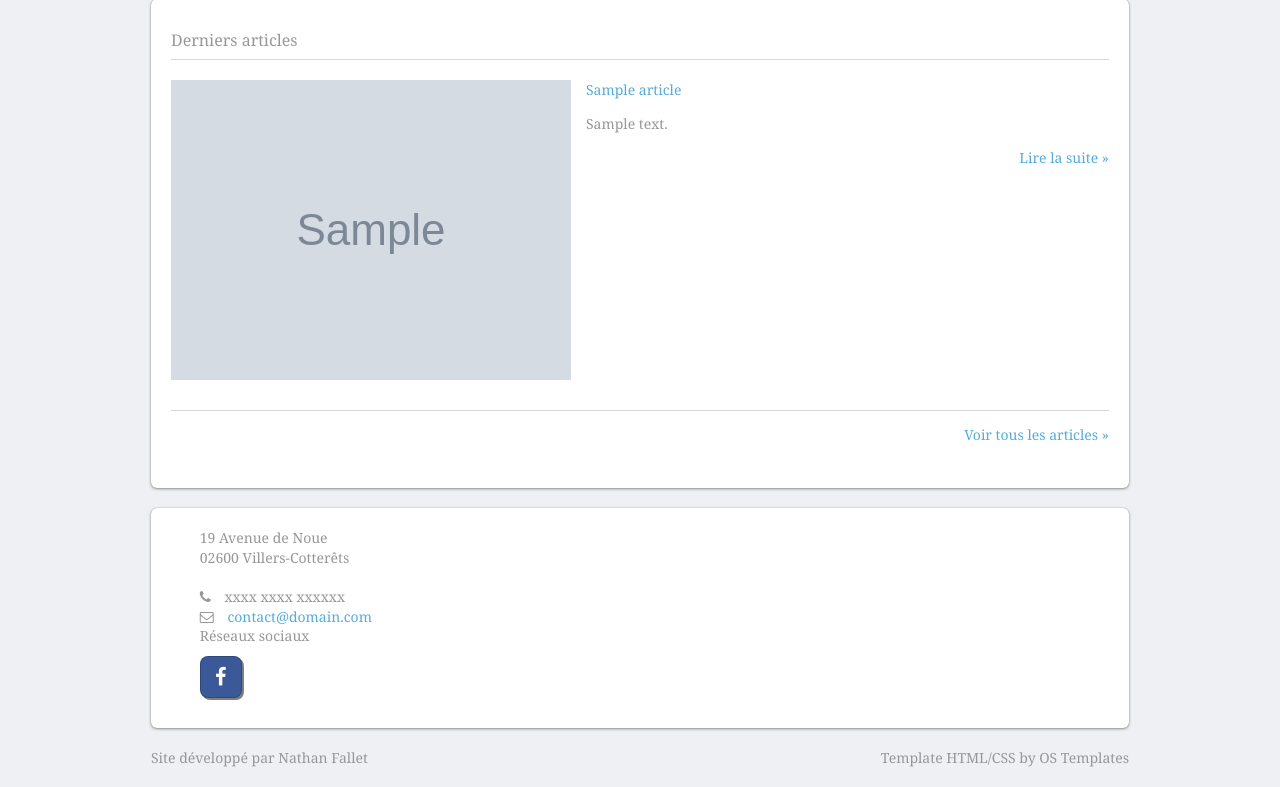
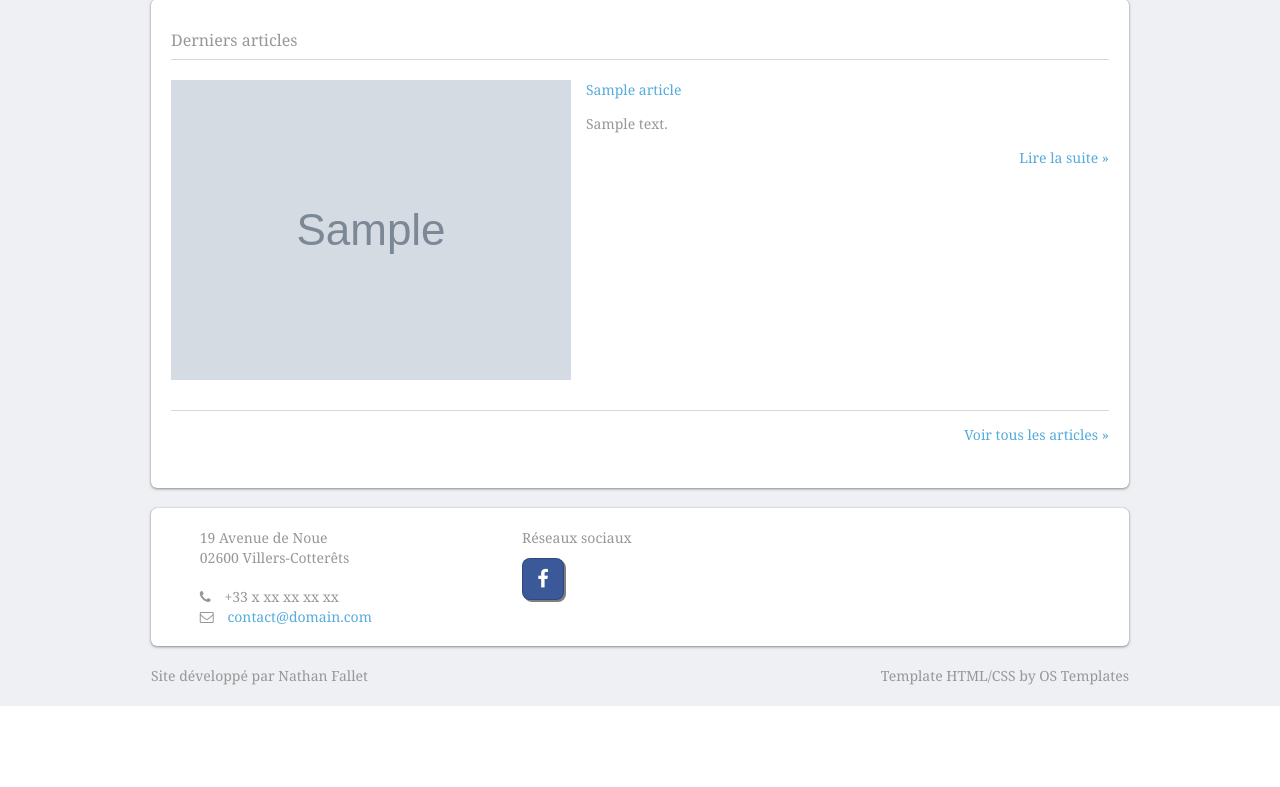
Before and after one commit to NathanFallet/LyceeEuropeen-Web, a PHP site: page /LyceeEuropeen-Web/ in a window 1280 px wide. Shown: the part 539-1326 px from the top of the page. After the commit the page ends 1245 px from the top, so only its background shows below. Run offline with PHP 8.4, Linux system fonts and the light colour scheme; tables that the repository leaves empty or names only in its code hold one stand-in row (values such as "Sample post"); grey boxes marked "Sample" are stand-in pictures.

Commit message:
Customizable footer

```diff
--- a/admin/index.php
+++ b/admin/index.php
@@ -28,6 +28,8 @@ if(!file_exists('views/'.$page.'.php') || !file_exists('models/'.$page.'.php')){
 }
 
 if ($account['admin'] == 0 && $page == 'accounts') {
+  $page = '403';
+}else if ($account['admin'] == 0 && $page == 'footer') {
   $page = '403';
 }else if ($account['slides'] == 0 && $page == 'slides') {
   $page = '403';
--- /dev/null
+++ b/footer.json
@@ -0,0 +1 @@
+{"address":"19 Avenue de Noue<br>02600 Villers-Cotter\u00eats","phone":"+33 x xx xx xx xx","mail":"contact@domain.com","facebook":"https:\/\/facebook.com\/"}
--- a/index.php
+++ b/index.php
@@ -75,27 +75,25 @@ while($dn_menu = $sql_menu->fetch()){
 </div>
 <?php
 require_once('views/'.$page.'.php');
+
+$json = file_get_contents('footer.json');
+$footer = json_decode($json, true);
 ?>
 <div class="wrapper row4">
   <div class="rounded">
     <footer id="footer" class="clear">
-      <div class="one_half">
+      <div class="one_third">
         <address>
-        19 Avenue de Noue<br>
-        02600 Villers-Cotter&ecirc;ts<br>
+        <?php echo $footer['address']; ?><br>
         <br>
-        <i class="fa fa-phone pright-10"></i> xxxx xxxx xxxxxx<br>
-        <i class="fa fa-envelope-o pright-10"></i> <a href="#">contact@domain.com</a>
+        <i class="fa fa-phone pright-10"></i> <?php echo $footer['phone']; ?><br>
+        <i class="fa fa-envelope-o pright-10"></i> <a href="mailto:<?php echo $footer['address']; ?>"><?php echo $footer['mail']; ?></a>
         </address>
       </div>
-      <div class="one_half">
+      <div class="one_third">
         <p class="nospace btmspace-10">Réseaux sociaux</p>
         <ul class="faico clear">
-          <!--<li><a class="faicon-twitter" href="#"><i class="fa fa-twitter"></i></a></li>
-          <li><a class="faicon-linkedin" href="#"><i class="fa fa-linkedin"></i></a></li>-->
-          <li><a class="faicon-facebook" href="#"><i class="fa fa-facebook"></i></a></li>
-          <!--<li><a class="faicon-flickr" href="#"><i class="fa fa-flickr"></i></a></li>
-          <li><a class="faicon-rss" href="#"><i class="fa fa-rss"></i></a></li>-->
+          <li><a class="faicon-facebook" href="<?php echo $footer['facebook']; ?>"><i class="fa fa-facebook"></i></a></li>
         </ul>
       </div>
     </footer>
```
Also changed, not shown: admin/models/footer.php (added, +11 -0 lines), admin/views/footer.php (added, +25 -0 lines), admin/.htaccess, 1 other file.
